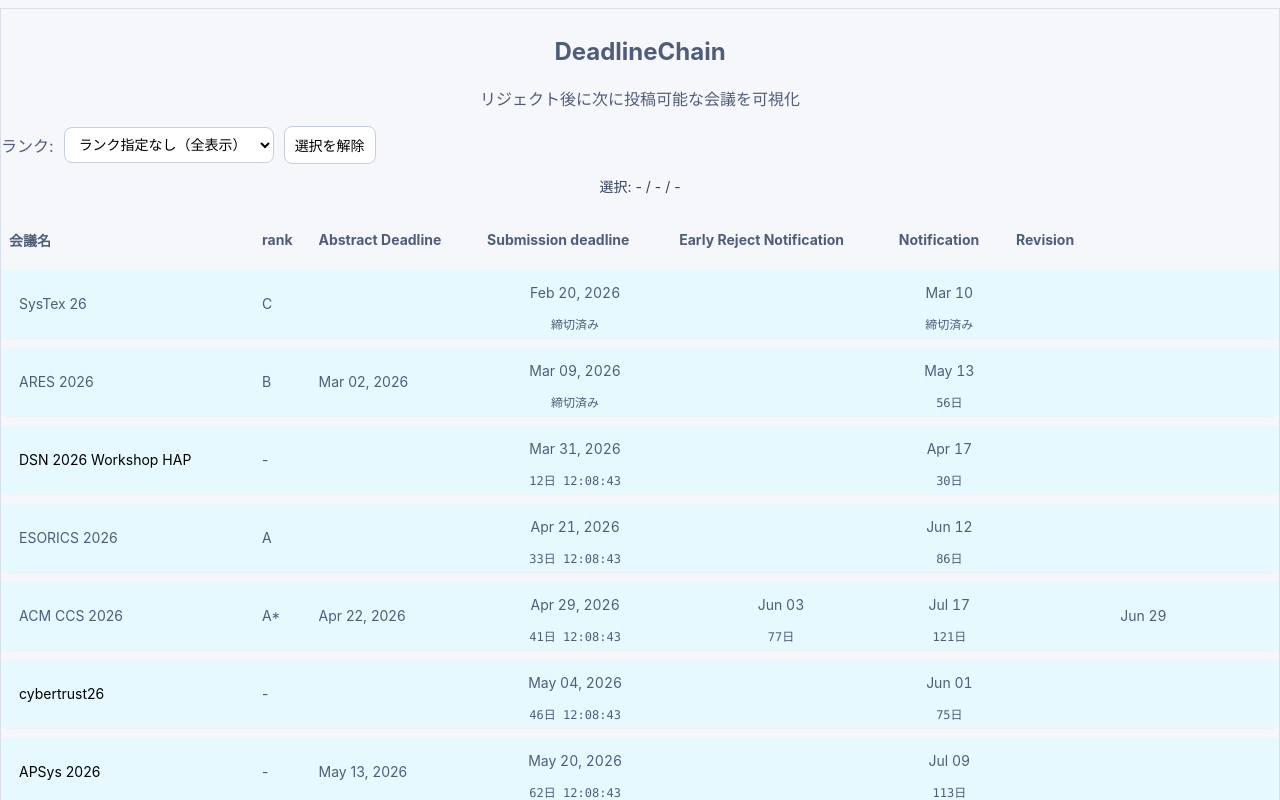
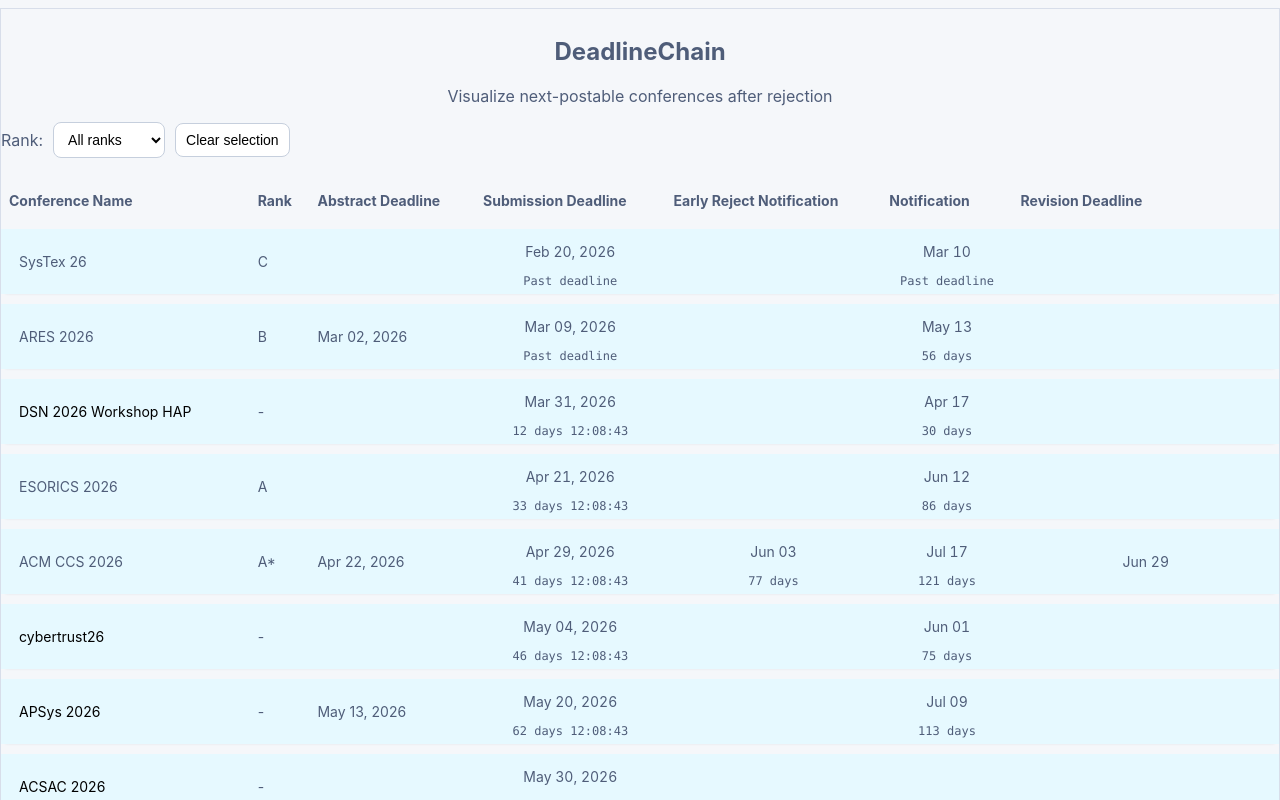
Before and after one commit to Tyojan/DeadlineChain, a Next.js app: page / in a window 1280 px wide. Shown: the top 800 px of the page. Built offline with nearby package versions, Linux system fonts and the light colour scheme.

Commit message:
英語化

```diff
--- a/pages/index.tsx
+++ b/pages/index.tsx
@@ -64,7 +64,7 @@
   useEffect(() => {
     async function loadCsv() {
       try {
-        // まず JSON を優先して読み込む
+        // Prefer loading JSON first
         const tryJson = await fetch('/conference.json').catch(() => null);
         if (tryJson && tryJson.ok) {
           const json = await tryJson.json();
@@ -82,7 +82,7 @@
             csvLookup = undefined;
           }
 
-          // convertJsonToConferences を動的取り込みして依存を最小化
+          // Dynamically import convertJsonToConferences to minimize dependencies
           const { convertJsonToConferences } = await import('@/lib/json');
           const parsed = convertJsonToConferences(json, csvLookup);
           setConferences(parsed);
@@ -90,10 +90,10 @@
           return;
         }
 
-        // JSON が無ければ既存の CSV をフォールバックで読み込む
+        // If JSON is not available, fall back to loading the CSV
         const response = await fetch('/conferences.csv');
         if (!response.ok) {
-          throw new Error('conferences.csv の読み込みに失敗しました。');
+          throw new Error('Failed to load conferences.csv.');
         }
 
         const text = await response.text();
@@ -101,7 +101,7 @@
         setConferences(parsed);
         setErrorMessage(null);
       } catch (error) {
-        setErrorMessage(error instanceof Error ? error.message : 'データ読み込み中にエラーが発生しました。');
+        setErrorMessage(error instanceof Error ? error.message : 'An error occurred while loading data.');
       }
     }
 
@@ -122,7 +122,7 @@
   }, [conferences, rankFilter, selectedConference, selection]);
 
   const displayedConferences = useMemo(() => {
-    // 順に選択した会議（チェーン）を先頭に残す
+    // Keep conferences selected in order (the selection chain) at the front
     const chainConfs: Conference[] = selectionChain
       .map((s) => conferences.find((c) => c.id === s.selectedConference))
       .filter((c): c is Conference => Boolean(c));
@@ -163,14 +163,14 @@
   }
 
   /**
-   * カウントダウン表示コンポーネント
-   * - `target` は ISO 日付文字列（YYYY-MM-DD または YYYY-MM-DDThh:mm:ss 等）を想定
-   * - 日付が YYYY-MM-DD のみの場合は当日 23:59:59 を締切時刻とする
+   * Countdown display component
+   * - `target` is expected to be an ISO date string (YYYY-MM-DD or YYYY-MM-DDThh:mm:ss etc.)
+   * - If the date is only YYYY-MM-DD, treat it as the end of that day (23:59:59 local time)
    */
   function Countdown({ target, mode = 'days' }: { target?: string | null; mode?: 'days' | 'seconds' }) {
     const [now, setNow] = useState<Date>(() => new Date());
 
-    // 目標日時を Date に変換（ローカルタイムで解釈）
+    // Convert target string to Date (interpreted in local time)
     function parseTarget(t?: string | null): Date | null {
       if (!t) return null;
       const m = t.match(/^(\d{4})-(\d{2})-(\d{2})$/);
@@ -185,7 +185,7 @@
       return dt;
     }
 
-    // 更新間隔はモードによって変える（秒表示は1秒、日表示は60秒）
+    // Update interval depends on mode (1s for seconds, 60s for days)
     useEffect(() => {
       const interval = mode === 'seconds' ? 1000 : 60 * 1000;
       const id = setInterval(() => setNow(new Date()), interval);
@@ -196,14 +196,14 @@
     if (!tgt) return <span className="countdown">-</span>;
 
     const diffMs = tgt.getTime() - now.getTime();
-    if (diffMs <= 0) return <span className="countdown">締切済み</span>;
+    if (diffMs <= 0) return <span className="countdown">Past deadline</span>;
 
     if (mode === 'days') {
       const diffDays = Math.ceil(diffMs / (24 * 3600 * 1000));
-      return <span className="countdown">{diffDays}日</span>;
+      return <span className="countdown">{diffDays} days</span>;
     }
 
-    // seconds モード：HH:MM:SS（必要なら日数も付ける）
+    // seconds mode: HH:MM:SS (include days prefix if needed)
     const totalSeconds = Math.floor(diffMs / 1000);
     const days = Math.floor(totalSeconds / (24 * 3600));
     const hh = Math.floor((totalSeconds % (24 * 3600)) / 3600);
@@ -212,7 +212,7 @@
     const pad = (n: number) => String(n).padStart(2, '0');
     return (
       <span className="countdown">
-        {days > 0 ? `${days}日 ` : ''}{pad(hh)}:{pad(mm)}:{pad(ss)}
+        {days > 0 ? `${days} days ` : ''}{pad(hh)}:{pad(mm)}:{pad(ss)}
       </span>
     );
   }
@@ -230,7 +230,7 @@
               resetSelection();
             }
           }}
-          title="クリックで選択を解除"
+          title="Click to clear selection"
         >
           DeadlineChain
         </h1>
@@ -245,35 +245,30 @@
               resetSelection();
             }
           }}
-          title="クリックで選択を解除"
+          title="Click to clear selection"
         >
-          リジェクト後に次に投稿可能な会議を可視化
+          Visualize next-postable conferences after rejection
         </p>
 
         <div className="controls">
-          <label htmlFor="rank-filter">ランク:</label>
+          <label htmlFor="rank-filter">Rank:</label>
           <select
             id="rank-filter"
             value={rankFilter}
             onChange={(event) => setRankFilter(event.target.value as RankFilter)}
           >
-            <option value="no_filter">ランク指定なし（全表示）</option>
-            <option value="a_star_only">A*のみ</option>
-            <option value="a_or_higher">A以上</option>
-            <option value="b_or_higher">B以上</option>
-            <option value="c_or_higher">C以上</option>
+            <option value="no_filter">All ranks</option>
+            <option value="a_star_only">A* only</option>
+            <option value="a_or_higher">A or higher</option>
+            <option value="b_or_higher">B or higher</option>
+            <option value="c_or_higher">C or higher</option>
           </select>
 
           <button type="button" onClick={resetSelection}>
-            選択を解除
+            Clear selection
           </button>
         </div>
 
-        <div className="status">
-          <p>
-            選択: {selection.selectedConference ?? '-'} / {selectionTypeLabel(selection.selectedType)} / {formatFull(selection.selectedDate ?? null)}
-          </p>
-        </div>
 
         {errorMessage && <p className="error">{errorMessage}</p>}
 
@@ -281,13 +276,13 @@
           <table>
             <thead>
                 <tr>
-                <th>会議名</th>
-                <th>rank</th>
+                <th>Conference Name</th>
+                <th>Rank</th>
                 <th>Abstract Deadline</th>
-                <th>Submission deadline</th>
+                <th>Submission Deadline</th>
                 <th>Early Reject Notification</th>
                 <th>Notification</th>
-                <th>Revision</th>
+                <th>Revision Deadline</th>
               </tr>
             </thead>
             <tbody>
@@ -298,24 +293,24 @@
                 const isSelectedR1 = selection.selectedConference === conference.id && selection.selectedDate === conference.r1_date && selection.selectedType === 'R1';
                 const isSelectedR2 = selection.selectedConference === conference.id && selection.selectedDate === conference.r2_date && selection.selectedType === 'R2';
                 const isSelectedRevision = selection.selectedConference === conference.id && selection.selectedDate === conference.revision_date && selection.selectedType === 'Revision';
-                // チェーン内に同じ会議・日付・タイプの選択があるか（過去の選択も赤枠表示するため）
+                // Check if the same conference/date/type exists in the chain (so past selections keep red framing)
                 const isChainedR1 = selectionChain.some((s) => s.selectedConference === conference.id && s.selectedDate === conference.r1_date && s.selectedType === 'R1');
                 const isChainedR2 = selectionChain.some((s) => s.selectedConference === conference.id && s.selectedDate === conference.r2_date && s.selectedType === 'R2');
                 const isChainedRevision = selectionChain.some((s) => s.selectedConference === conference.id && s.selectedDate === conference.revision_date && s.selectedType === 'Revision');
 
-                // 行の状態クラスを決定
+                // Determine row state classes
                 const available = isConferenceAvailable(conference, selectedConference, selection);
                 const classes = [isEarliest ? 'earliest' : ''];
-                // 常にタイル表示クラスを付与
+                // Always add the tiled-row class
                 classes.push('tiled-row');
-                // チェーン内の会議はすべて選択済として表示を残す
+                // Keep chain conferences visible as selected
                 if (selectionChain.find((s) => s.selectedConference === conference.id)) classes.push('selected-conf');
 
-                // 何も選択されていない初期状態の行に薄い水色を付与（rejectable が無くても白にしない）
+                // Apply a light cyan background to idle rows (do not make them white even if not rejectable)
                 const isIdle = !selection.selectedConference;
                 if (isIdle) classes.push('idle-row');
 
-                // 予測的に、R1 / R2 の場合にその会議が利用可能かを計算して表示用クラスを付与
+                // Predictively compute availability for R1 / R2 and add display classes
                 const availableIfR1 = isConferenceAvailable(conference, selectedConference, {
                   ...selection,
                   selectedType: 'R1'
@@ -341,7 +336,7 @@
                           rel="noopener noreferrer"
                           className="name-link"
                           onClick={() => {
-                            // 外部ページへ飛ぶので選択は解除しておく
+                            // Navigating to external page, so clear selection
                             resetSelection();
                           }}
                         >
```
